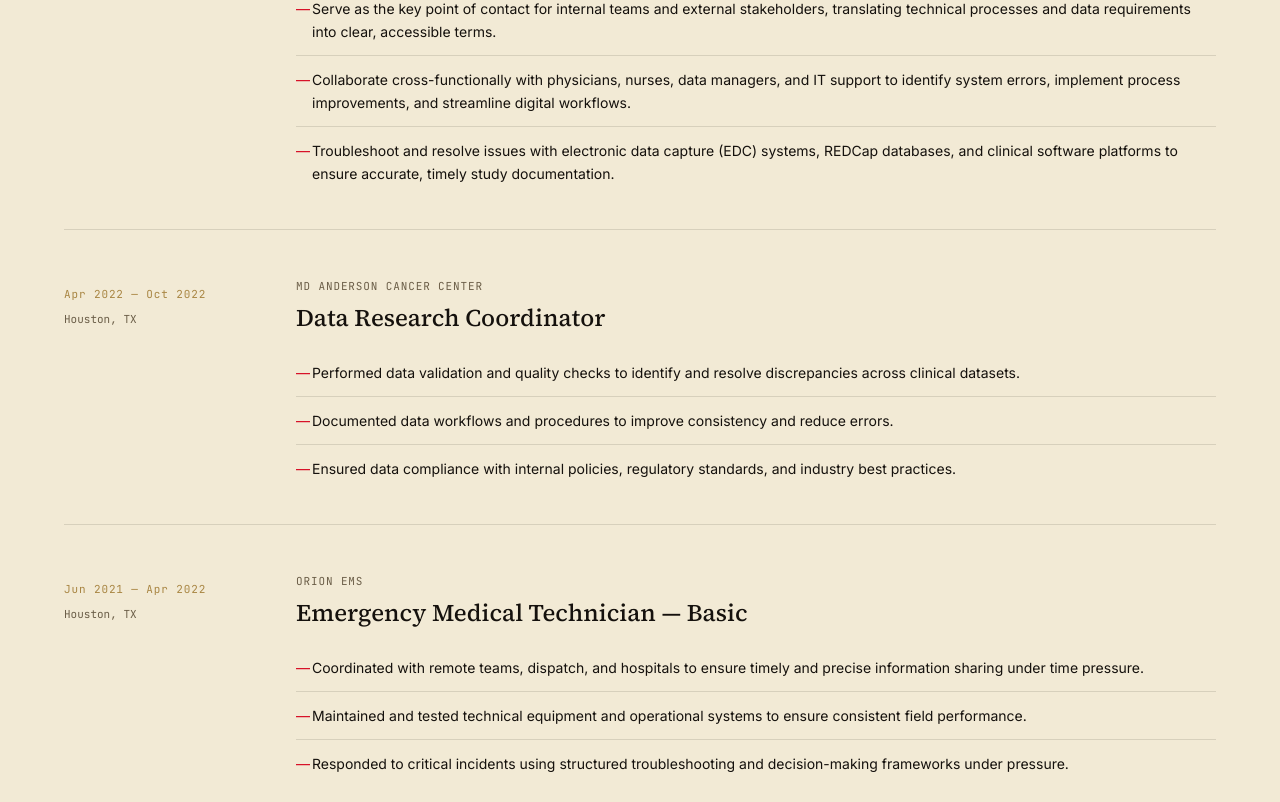
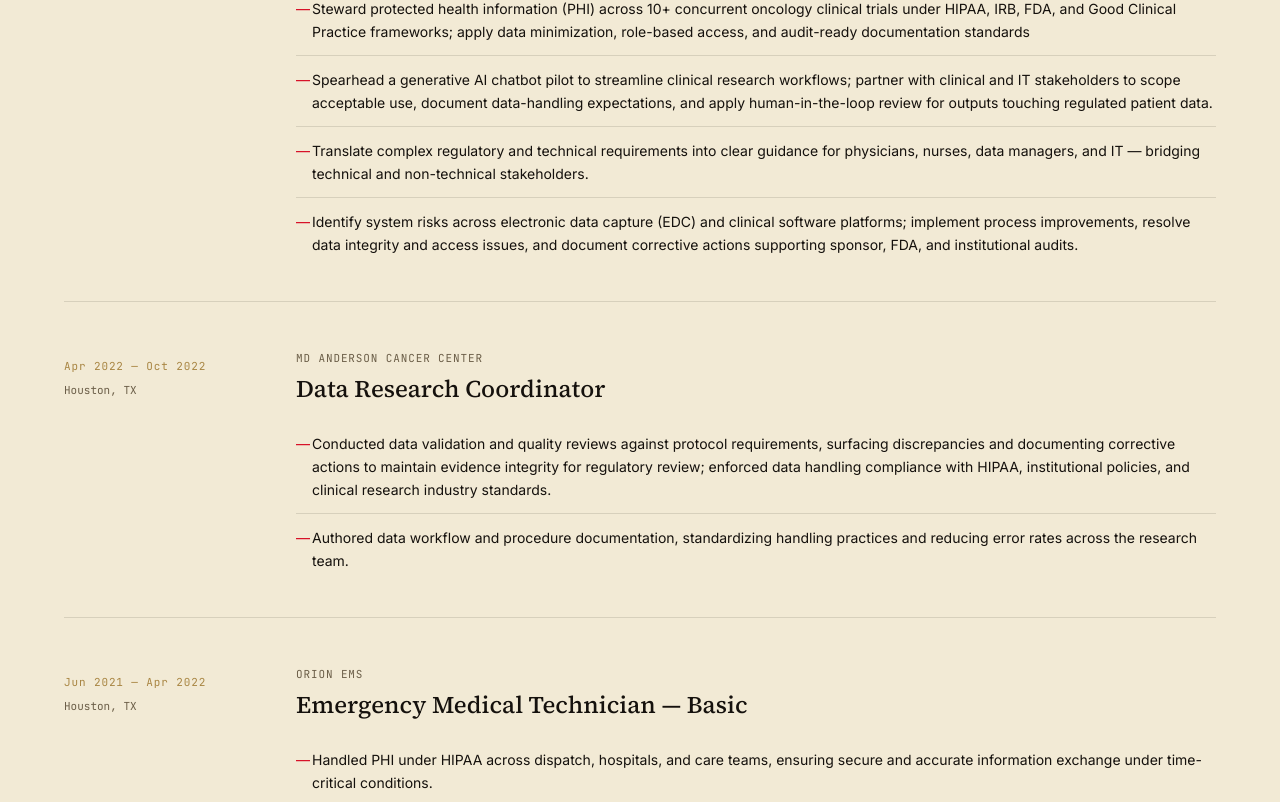
Before and after one commit to lawrencengo05-lgtm/lawrence-resume, a React (Vite) app: page /experience in a window 1280 px wide. Shown: the part 538-1340 px from the top of the page. Built offline with nearby package versions, Linux system fonts and the light colour scheme.

Commit message:
Updated experience descriptions to match the resume

```diff
--- a/src/data/experience.js
+++ b/src/data/experience.js
@@ -5,9 +5,10 @@ export const experience = [
     location: 'Seattle, WA',
     period: 'Nov 2022 — Present',
     bullets: [
-      'Serve as the key point of contact for internal teams and external stakeholders, translating technical processes and data requirements into clear, accessible terms.',
-      'Collaborate cross-functionally with physicians, nurses, data managers, and IT support to identify system errors, implement process improvements, and streamline digital workflows.',
-      'Troubleshoot and resolve issues with electronic data capture (EDC) systems, REDCap databases, and clinical software platforms to ensure accurate, timely study documentation.',
+      'Steward protected health information (PHI) across 10+ concurrent oncology clinical trials under HIPAA, IRB, FDA, and Good Clinical Practice frameworks; apply data minimization, role-based access, and audit-ready documentation standards',
+      'Spearhead a generative AI chatbot pilot to streamline clinical research workflows; partner with clinical and IT stakeholders to scope acceptable use, document data-handling expectations, and apply human-in-the-loop review for outputs touching regulated patient data.',
+      'Translate complex regulatory and technical requirements into clear guidance for physicians, nurses, data managers, and IT — bridging technical and non-technical stakeholders.',
+      'Identify system risks across electronic data capture (EDC) and clinical software platforms; implement process improvements, resolve data integrity and access issues, and document corrective actions supporting sponsor, FDA, and institutional audits.',
     ],
   },
   {
@@ -16,9 +17,8 @@ export const experience = [
     location: 'Houston, TX',
     period: 'Apr 2022 — Oct 2022',
     bullets: [
-      'Performed data validation and quality checks to identify and resolve discrepancies across clinical datasets.',
-      'Documented data workflows and procedures to improve consistency and reduce errors.',
-      'Ensured data compliance with internal policies, regulatory standards, and industry best practices.',
+      'Conducted data validation and quality reviews against protocol requirements, surfacing discrepancies and documenting corrective actions to maintain evidence integrity for regulatory review; enforced data handling compliance with HIPAA, institutional policies, and clinical research industry standards.',
+      'Authored data workflow and procedure documentation, standardizing handling practices and reducing error rates across the research team.',
     ],
   },
   {
@@ -27,9 +27,9 @@ export const experience = [
     location: 'Houston, TX',
     period: 'Jun 2021 — Apr 2022',
     bullets: [
-      'Coordinated with remote teams, dispatch, and hospitals to ensure timely and precise information sharing under time pressure.',
-      'Maintained and tested technical equipment and operational systems to ensure consistent field performance.',
-      'Responded to critical incidents using structured troubleshooting and decision-making frameworks under pressure.',
+      'Handled PHI under HIPAA across dispatch, hospitals, and care teams, ensuring secure and accurate information exchange under time-critical conditions.',
+      'Operated and tested critical equipment under defined protocols, applying disciplined troubleshooting and structured documentation practices.',
+      'Executed structured decision-making in high-stakes scenarios, coordinating with cross-functional teams under tight time constraints.',
     ],
   },
 ];
```
Also changed, not shown: 1 other file (tests, documents, lock files or other folders).
